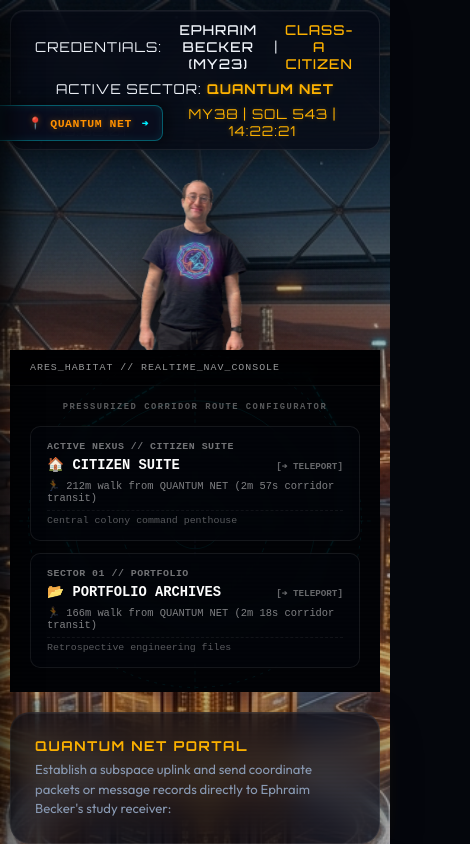
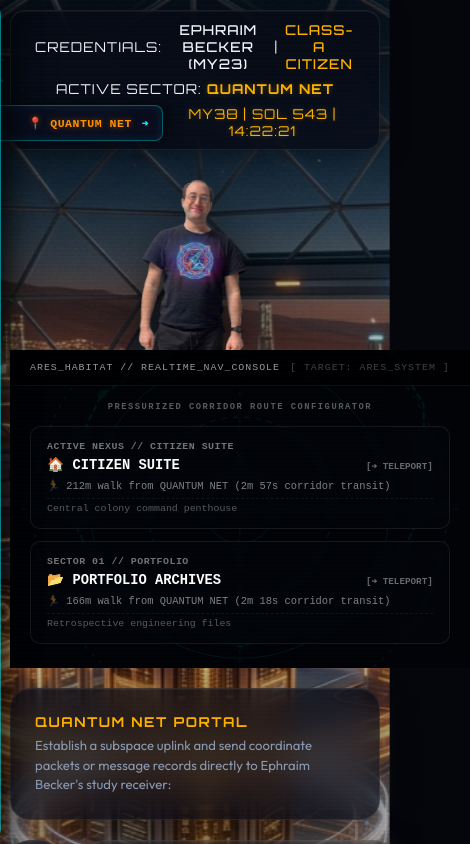
Before and after one commit to EphraimB/ephraim-becker-v3, a Next.js app: page /quantum-net in a window 390 px wide. Shown: the top 844 px of the page, 470 px wide, since content can reach past the window. Built offline with nearby package versions, Linux system fonts and the light colour scheme.

Commit message:
feat: adjust CityGridMap overlay styles for improved responsiveness and clarity

```diff
--- a/components/CityGridMap.js
+++ b/components/CityGridMap.js
@@ -248,8 +248,8 @@ export default function CityGridMap({ isDrawer = false }) {
       <div
         className="map-coordinate-overlay"
         style={{
-          padding: isDrawer ? '10px 16px' : '12px 20px',
-          fontSize: '0.62rem',
+          padding: isDrawer ? '8px 12px' : '12px 20px',
+          fontSize: isDrawer ? '0.56rem' : '0.62rem',
           fontFamily: 'monospace, var(--font-tech)',
           borderBottom: '1.5px solid rgba(255, 255, 255, 0.05)',
           background: 'rgba(0, 0, 0, 0.35)',
@@ -261,11 +261,24 @@ export default function CityGridMap({ isDrawer = false }) {
           flexShrink: 0,
           zIndex: 1,
           backdropFilter: 'blur(10px)',
-          WebkitBackdropFilter: 'blur(10px)'
+          WebkitBackdropFilter: 'blur(10px)',
+          gap: '10px'
         }}
       >
-        <span>ARES_HABITAT // REALTIME_NAV_CONSOLE</span>
-        {mapHoverNode && <span style={{ color: '#00f0ff' }}>[ TARGET: {mapHoverNode.toUpperCase()} ]</span>}
+        <span style={{ whiteSpace: 'nowrap', flexShrink: 0 }}>
+          {isDrawer ? 'NAV_CONSOLE' : 'ARES_HABITAT // REALTIME_NAV_CONSOLE'}
+        </span>
+        <span style={{
+          color: mapHoverNode ? '#00f0ff' : 'rgba(255, 255, 255, 0.25)',
+          whiteSpace: 'nowrap',
+          textOverflow: 'ellipsis',
+          overflow: 'hidden',
+          maxWidth: isDrawer ? '220px' : 'none',
+          flexShrink: 0,
+          transition: 'all 0.15s ease'
+        }}>
+          [ TARGET: {mapHoverNode ? mapHoverNode.toUpperCase() : 'ARES_SYSTEM'} ]
+        </span>
       </div>
 
       {/* 3. Scrollable list of highly-tactile HUD cards */}
--- a/styles/global.css
+++ b/styles/global.css
@@ -1446,9 +1446,9 @@ body {
 @media (max-width: 900px) {
   /* Restrict drawer to exactly half-screen and take full viewport height */
   .global-map-drawer {
-    width: 50vw !important;
-    max-width: 50vw !important;
-    min-width: 50vw !important;
+    width: 85vw !important;
+    max-width: 360px !important;
+    min-width: 290px !important;
     height: 100vh !important; /* Take full height on mobile */
     max-height: 100vh !important;
     min-height: 100vh !important;
@@ -1525,12 +1525,11 @@ body {
 
 /* Premium Touch Card HUD Interactions */
 .touch-card {
-  transition: border-color 0.2s ease, box-shadow 0.2s ease, transform 0.2s ease !important;
+  transition: border-color 0.2s ease, box-shadow 0.2s ease !important;
 }
 
 .touch-card:hover {
   border-color: rgba(255, 255, 255, 0.25) !important;
-  transform: translateY(-2px);
   box-shadow: 0 4px 15px rgba(0, 0, 0, 0.5) !important;
 }
 
```
